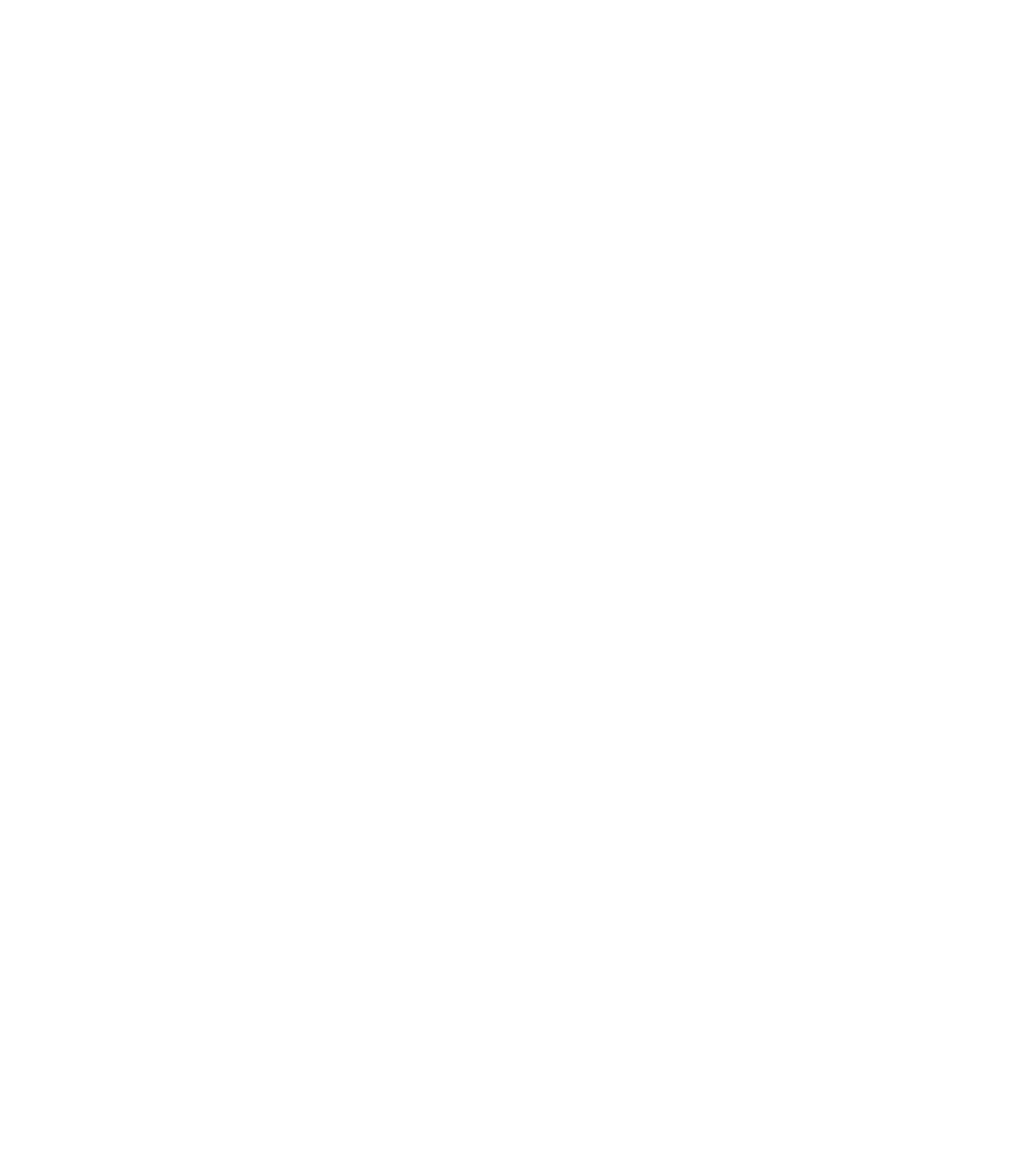
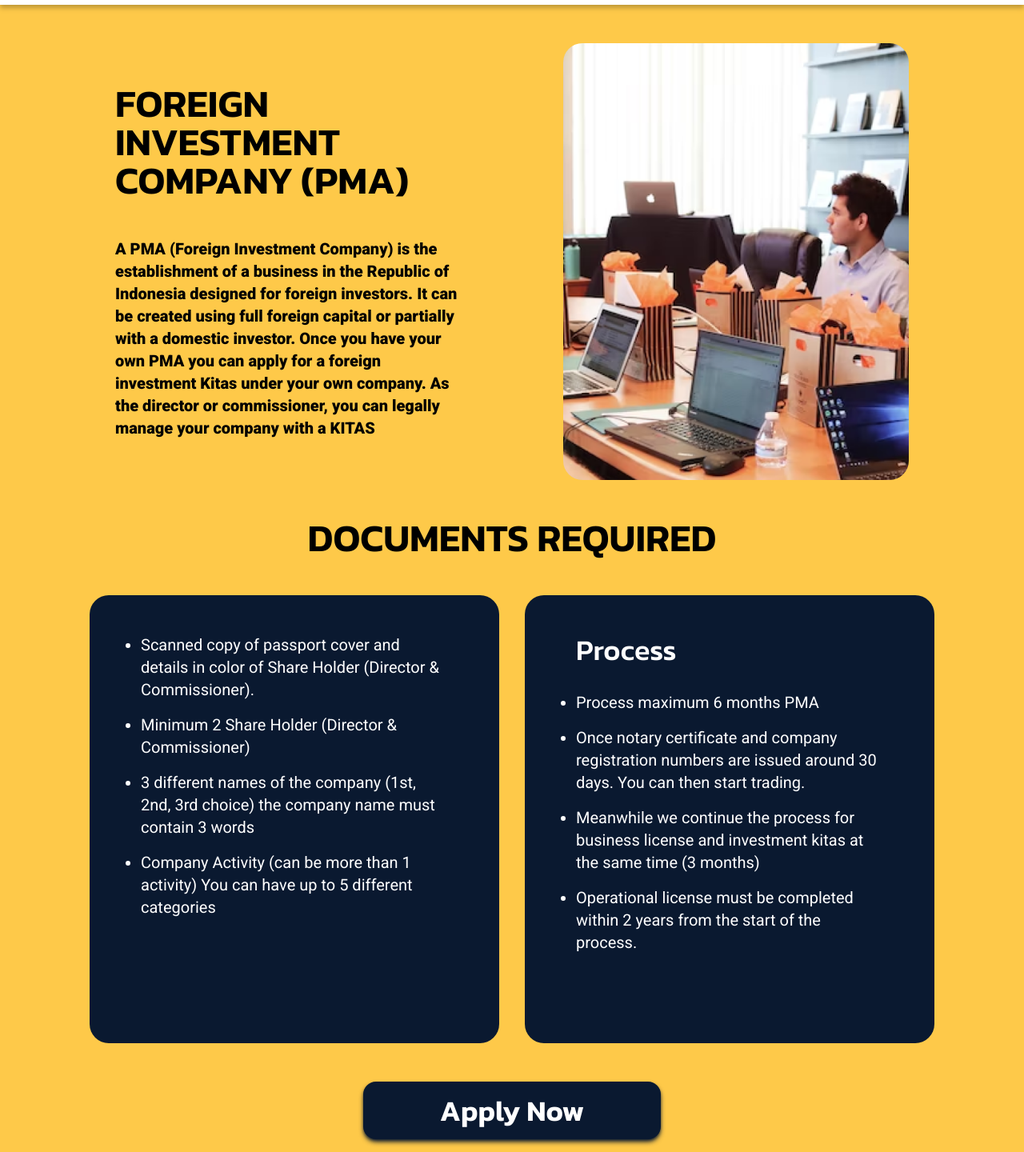
Before and after one commit to shrall/SmartVisaBali, a Vue app: page /foreign-investment-company in a window 1280 px wide. Before the commit this address had no page. Shown: the part 90-1530 px from the top of the page at 80% size. Before the commit the page ends 800 px from the top, so only its background shows below. Built offline with nearby package versions, Linux system fonts and the light colour scheme.

Commit message:
feat: add foreign investment company page

```diff
--- a/src/router/index.js
+++ b/src/router/index.js
@@ -18,6 +18,7 @@
 import VoaExtension from "/src/views/VoaExtension.vue";
 import SingleEntryVisaB211AExtension from "/src/views/SingleEntryVisaB211AExtension.vue";
 import DrivingLicense from "/src/views/DrivingLicense.vue";
+import ForeignInvestmentCompany from "/src/views/ForeignInvestmentCompany.vue";
 
 //Routes
 const routes = [
@@ -165,6 +166,14 @@
       title: "Driving License",
     },
   },
+  {
+    path: "/foreign-investment-company",
+    name: "ForeignInvestmentCompany",
+    component: ForeignInvestmentCompany,
+    meta: {
+      title: "Foreign Investment Company",
+    },
+  },
 ];
 
 const router = createRouter({
--- /dev/null
+++ b/src/views/ForeignInvestmentCompany.vue
@@ -0,0 +1,152 @@
+<template>
+  <Navbar />
+  <div
+    class="
+      font-roboto
+      w-vw-100
+      bg-sv-yellow-300
+      flex flex-col
+      items-center
+      gap-0
+      pt-36
+      px-36
+      pb-24
+    "
+  >
+    <div class="grid grid-cols-2 place-items-center gap-32">
+      <div class="flex flex-col justify-center gap-12">
+        <div class="text-5xl font-kanit font-semibold">
+          FOREIGN INVESTMENT COMPANY (PMA)
+        </div>
+        <div class="flex flex-col gap-2 text-xl">
+          <div class="font-extrabold">
+            A PMA (Foreign Investment Company) is the establishment of a
+            business in the Republic of Indonesia designed for foreign
+            investors. It can be created using full foreign capital or partially
+            with a domestic investor. Once you have your own PMA you can apply
+            for a foreign investment Kitas under your own company. As the
+            director or commissioner, you can legally manage your company with a
+            KITAS
+          </div>
+        </div>
+      </div>
+      <img
+        src="../assets/images/foreign-investment-company.png"
+        class="w-vw-50 rounded-3xl"
+      />
+    </div>
+    <div
+      class="
+        w-vw-100
+        px-16
+        py-12
+        flex flex-col
+        gap-12
+        items-center
+        font-kanit font-semibold
+      "
+    >
+      <div class="text-5xl">DOCUMENTS REQUIRED</div>
+      <div class="flex items-center justify-center gap-8">
+        <div
+          class="
+            bg-sv-black
+            rounded-3xl
+            text-white
+            px-16
+            py-12
+            text-center
+            flex flex-col
+            cursor-pointer
+            gap-16
+            h-vh-70
+            w-vw-40
+          "
+        >
+          <div class="text-xl font-roboto font-normal">
+            <ul class="list-disc text-start flex flex-col gap-4">
+              <li>
+                Scanned copy of passport cover and details in color of Share
+                Holder (Director & Commissioner).
+              </li>
+              <li>Minimum 2 Share Holder (Director & Commissioner)</li>
+              <li>
+                3 different names of the company (1st, 2nd, 3rd choice) the
+                company name must contain 3 words
+              </li>
+              <li>
+                Company Activity (can be more than 1 activity) You can have up
+                to 5 different categories
+              </li>
+            </ul>
+          </div>
+        </div>
+        <div
+          class="
+            bg-sv-black
+            rounded-3xl
+            text-white
+            px-16
+            py-12
+            flex flex-col
+            cursor-pointer
+            gap-8
+            h-vh-70
+            w-vw-40
+          "
+        >
+          <div class="text-4xl font-medium">Process</div>
+          <div class="text-xl font-roboto font-normal">
+            <ul class="list-disc text-start flex flex-col gap-4">
+              <li>Process maximum 6 months PMA</li>
+              <li>
+                Once notary certificate and company registration numbers are
+                issued around 30 days. You can then start trading.
+              </li>
+              <li>
+                Meanwhile we continue the process for business license and
+                investment kitas at the same time (3 months)
+              </li>
+              <li>
+                Operational license must be completed within 2 years from the
+                start of the process.
+              </li>
+            </ul>
+          </div>
+        </div>
+      </div>
+    </div>
+    <a href="https://linktr.ee/smartvisa.bali">
+      <div class="flex">
+        <div
+          class="
+            bg-sv-black
+            text-white
+            hover:bg-white hover:text-sv-black
+            font-kanit font-semibold
+            text-4xl
+            rounded-2xl
+            text-center
+            justify-center
+            px-24
+            py-4
+            shadow-md shadow-sv-black
+            cursor-pointer
+          "
+        >
+          Apply Now
+        </div>
+      </div>
+    </a>
+  </div>
+  <Footer v-bind:bgColor="'bg-white'"></Footer>
+</template>
+
+    <script>
+import Navbar from "../components/Navbar.vue";
+import Footer from "../components/Footer.vue";
+export default {
+  setup() {},
+  components: { Navbar, Footer },
+};
+</script>
--- a/src/views/Services.vue
+++ b/src/views/Services.vue
@@ -458,6 +458,10 @@
               Driving License
             </div>
           </router-link>
+          <router-link
+            class="w-full"
+            :to="{ name: 'ForeignInvestmentCompany' }"
+          >
             <div
               class="
                 text-3xl
@@ -473,6 +477,7 @@
             >
               Foreign Investment Company (PMA)
             </div>
+          </router-link>
           <div
             class="
               text-3xl
```
Also changed, not shown: src/assets/images/foreign-investment-company.png (added). Lines whose indentation alone changed are shown as unchanged.
